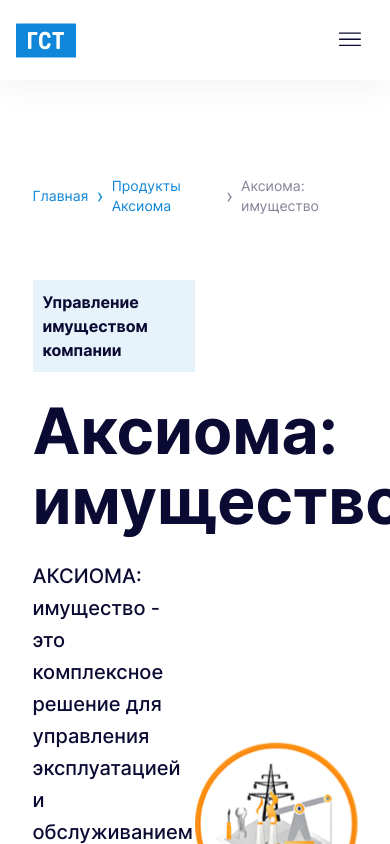
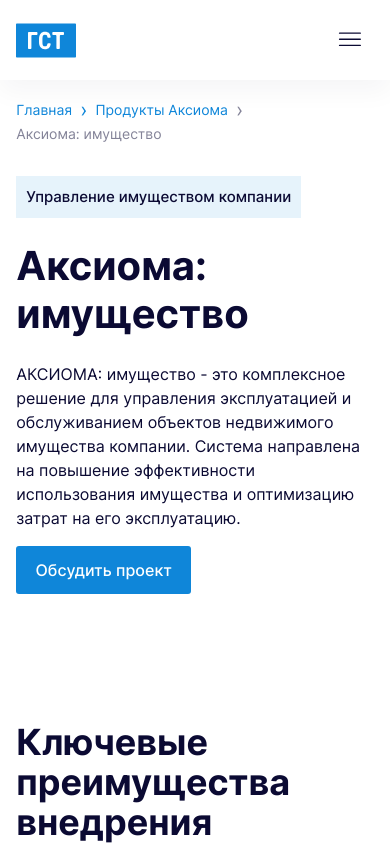
Before and after one commit to VladimirEscolta/GST, a React (Create React App) app: page /aksioma/estate in a window 390 px wide. Shown: the top 844 px of the page. Built offline with nearby package versions, Linux system fonts and the light colour scheme.

Commit message:
add MainSectionBlock mobile

```diff
--- a/src/components/MainSectionBlock.jsx
+++ b/src/components/MainSectionBlock.jsx
@@ -14,25 +14,24 @@
   }
 
   return (
-    <div className="flex flex-col w-10/12 mx-auto py-24">
-      <div className="flex items-center text-sm text-gst-main">
+    <div className="flex flex-col w-11/12 sm:w-10/12 mx-auto pt-4 pb-16 sm:py-24">
+      <div className="flex flex-wrap items-center text-sm text-gst-main">
         <a href="/" className="flex items-center mr-2">Главная</a>
-
         <p className="text-xl mr-2">›</p>
         <a href="/aksioma" className="flex mr-2">Продукты Аксиома</a>
-
         <p className="text-xl mr-2 opacity-50 text-gst-text">›</p>
-        <p className="flex items-center opacity-50 text-gst-text">{data.name}</p>
-
+        <p className="flex items-center opacity-50 text-gst-text w-full sm:w-auto">{data.name}</p>
       </div>
-      <div className="mt-16 flex items-center justify-between">
-        <div className="w-1/2">
-          <p className="flex p-2.5 w-fit font-bold bg-[#0F86D91A]">{data.header}</p>
-          <p className="mt-6 font-bold text-gst64 leading-gst70">{data.name}</p>
-          <p className="mt-6 text-xl font-medium leading-8">{data.text}</p>
-          <Button className="mt-14" color={'main'} children={'Обсудить проект'} href={'/'}/>
+      <div className="mt-8 sm:mt-16 flex items-center justify-between">
+        <div className="w-full sm:w-1/2">
+          <p className="flex p-2.5 w-fit text-gst15 sm:text-lg leading-gst22 sm:leading-5 font-medium sm:font-bold bg-[#0F86D91A]">{data.header}</p>
+          <p className="mt-6 font-bold text-gst40 sm:text-gst64 leading-gst48 sm:leading-gst70">{data.name}</p>
+          <p className="mt-6 sm:text-xl sm:font-medium leading-6 sm:leading-8">{data.text}</p>
+          <Button className="mt-4 sm:mt-14" color={'main'} children={'Обсудить проект'} href={'/'}/>
         </div>
-        {data.icon}
+        <div className="hidden lg:flex">
+          {data.icon}
+        </div>
       </div>
     </div>
   );
```
